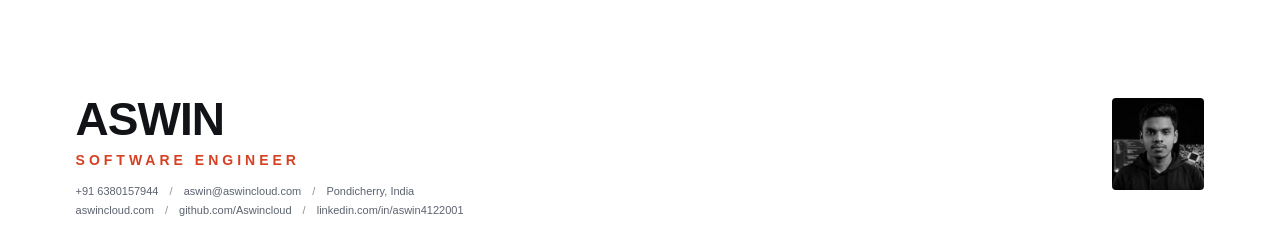
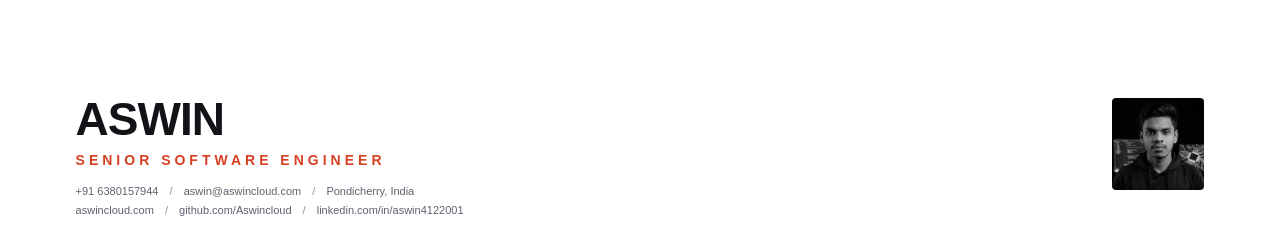
Before and after one commit to Aswincloud/resume, a website: page resume.html in a window 1280 px wide. Shown: the top 238 px of the page. Drawn offline with Linux system fonts and the light colour scheme.

Commit message:
Update headline role to Senior Software Engineer

```diff
--- a/resume.html
+++ b/resume.html
@@ -64,7 +64,7 @@
     <header>
       <div class="id">
         <div class="name">ASWIN</div>
-        <div class="role">Software Engineer</div>
+        <div class="role">Senior Software Engineer</div>
         <div class="contact">
           +91 6380157944 <span class="sep">/</span> <a href="mailto:aswin@aswincloud.com">aswin@aswincloud.com</a> <span class="sep">/</span> Pondicherry, India<br/>
           <a href="https://www.aswincloud.com">aswincloud.com</a> <span class="sep">/</span> <a href="https://github.com/Aswincloud">github.com/Aswincloud</a> <span class="sep">/</span> <a href="https://linkedin.com/in/aswin4122001">linkedin.com/in/aswin4122001</a>
```
